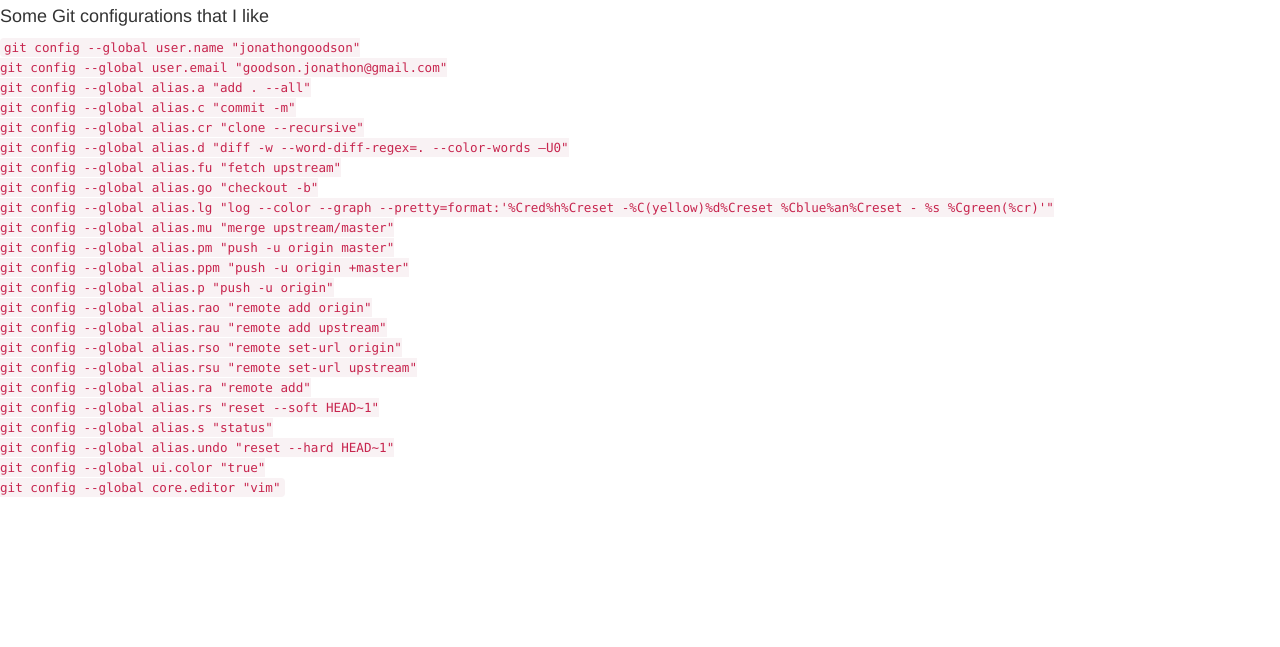
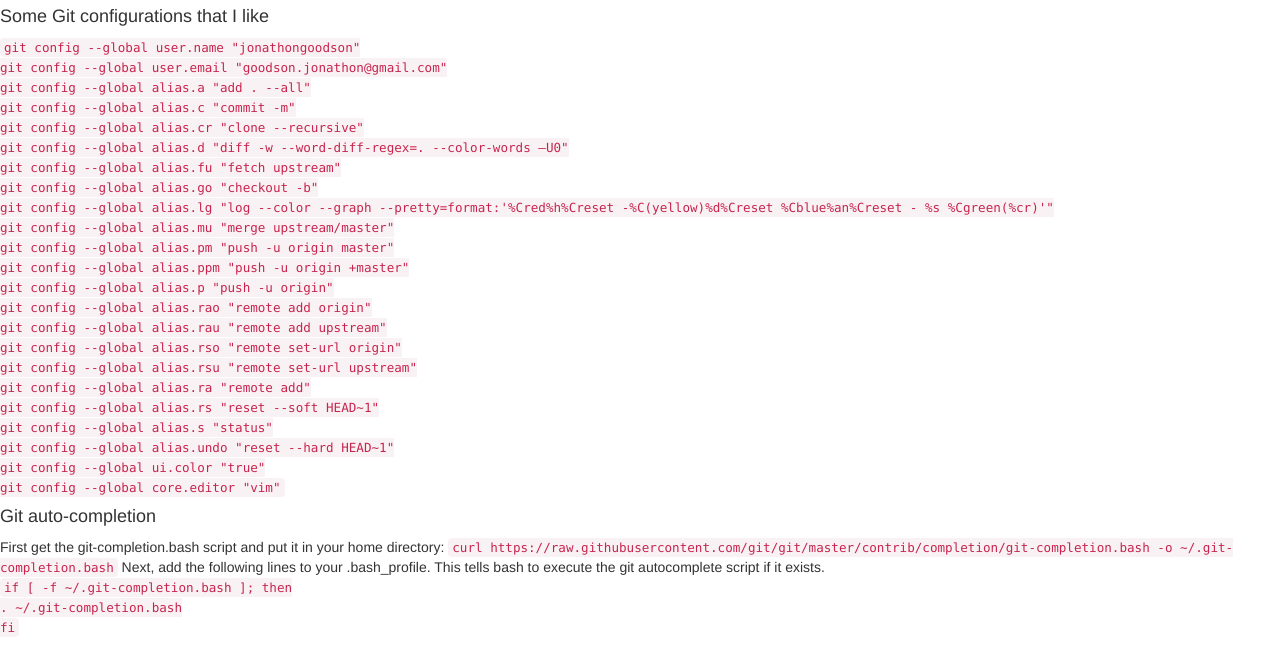
Before and after one commit to jgoodson2/jgoodson2.github.io, a plain HTML site: page code.html in a window 1280 px wide. Shown: the part 161-808 px from the top of the page. Drawn offline with nearby package versions, Linux system fonts and the light colour scheme.

Commit message:
WIP: build git section incremental

```diff
--- a/code.html
+++ b/code.html
@@ -56,5 +56,18 @@
     </code>
 </p>
 
+<h4>Git auto-completion</h4>
+<p>
+    First get the git-completion.bash script and put it in your home directory:
+
+    <code>curl https://raw.githubusercontent.com/git/git/master/contrib/completion/git-completion.bash -o ~/.git-completion.bash</code>
+
+    Next, add the following lines to your .bash_profile. This tells bash to execute the git autocomplete script if it exists.<br>
+
+    <code>if [ -f ~/.git-completion.bash ]; then<br>
+    . ~/.git-completion.bash<br>
+        fi<br></code>
+</p>
+
 </body>
 </html>
```
